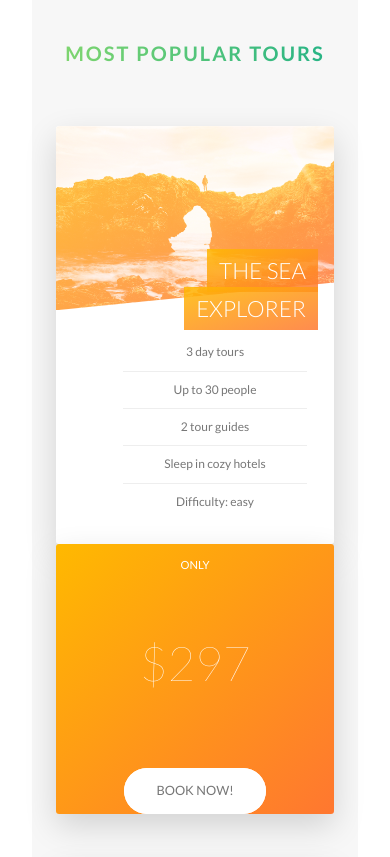
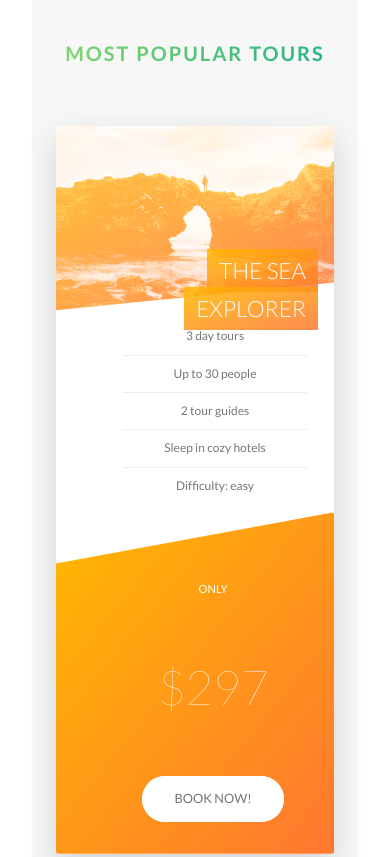
Before and after one commit to simozan/starter, a website: page index.html in a window 390 px wide. Shown: the part 2880-3737 px from the top of the page. Drawn offline with Linux system fonts and the light colour scheme.

Commit message:
update media query

```diff
--- a/sass/components/_card.scss
+++ b/sass/components/_card.scss
@@ -185,18 +185,27 @@
     font-size: 6rem;
     font-weight: 100;
   }
+
+
+
+
+
   @include respond(tab-port) {
     //FUNCTIONALITY
 
     height: auto;
+    border-radius: 3px;
+    background: $color-white;
+    box-shadow: 0 1.5rem 4rem rgba($color-black, .15);
 
     &__side {
       height: auto;
       position: relative;
-      border-radius: 3px;
+      box-shadow:none ;
 
       &--back {
         transform: rotateY(0);
+        clip-path: polygon(0 15%, 100% 0, 100% 100%, 0 100%);
 
         &-1 {
           background-image: linear-gradient(
@@ -228,6 +237,10 @@
       transform: rotateY(0);
     }
 
+    &__details{
+        padding: 1rem 3rem;
+    }
+
 
     // BACK SIDE STYLING
     &__cta {
@@ -235,11 +248,12 @@
       top: 0;
       left: 0;
       transform: translate(0);
-      width: 100%;
+      width: 90%;
+      padding: 7rem 4rem 4rem 4rem;
     }
 
     &__price-box {
-      margin-bottom: 8rem;
+      margin-bottom: 3rem;
     }
 
     &__price-value {
```
Also changed, not shown: css/style.css.
